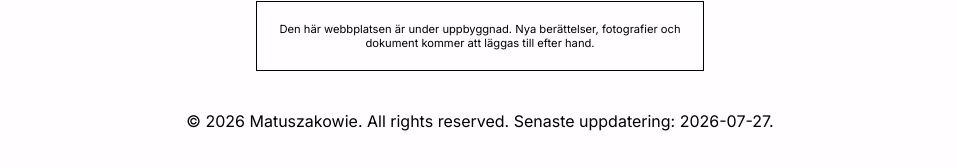
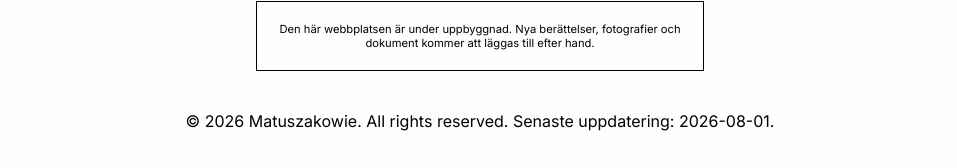
Before and after one commit to Veszna/Matuszakowie, a Jekyll site: the page built from index.html, in a window 1280 px wide. Shown: the part 1384-1552 px from the top of the page, without its empty margins (160-1117 px from the left). Built offline with Jekyll 4.4.1, drawn with Linux system fonts in a browser that asks for light colours; some web fonts are replaced.

```diff
--- a/_config.yml
+++ b/_config.yml
@@ -4,4 +4,4 @@ description: En berättelse om Teresa och Kazimierz
 url: "https://veszna.github.io"
 baseurl: "/Matuszakowie"
 
-last_updated: 2026-07-27
+last_updated: 2026-08-01
--- a/_includes/hero-home.html
+++ b/_includes/hero-home.html
@@ -11,7 +11,7 @@
                     <ul class="nav-menu">
                         <li><a href="babi/index.html">Om henne</a></li>
                         <li><a href="babi/anecdotes.html">Anekdoter</a></li>
-                        <li><a href="#">Familjebakgrund</a></li>
+                        <li><a href="babi/family_background.html">Familjebakgrund</a></li>
                         <li><a href="#">Dikt</a></li>
                     </ul>
                 </li>
--- a/_includes/hero-pages.html
+++ b/_includes/hero-pages.html
@@ -11,7 +11,7 @@
                     <ul class="nav-menu">
                         <li><a href="../babi/index.html">Om henne</a></li>
                         <li><a href="../babi/anecdotes.html">Anekdoter</a></li>
-                        <li><a href="#">Familjebakgrund</a></li>
+                        <li><a href="../babi/family_background.html">Familjebakgrund</a></li>
                         <li><a href="#">Dikt</a></li>
                     </ul>
                 </li>
--- a/babi/index.html
+++ b/babi/index.html
@@ -8,7 +8,7 @@ title: Teresa
 
     <section class="image-text-container">
         <figure>
-            <img src="../assets/images/babi/Teresa.jpg" alt="Teresa Trojanowska">
+            <img src="../assets/images/babi/teresa.jpg" alt="Teresa Trojanowska">
         </figure>
 
         <div>
--- a/dadi/index.html
+++ b/dadi/index.html
@@ -8,7 +8,7 @@ title: Kazimierz
 
     <section class="image-text-container">
         <figure>
-            <img src="../assets/images/dadi/Kazik.jpg" alt="Kazimierz Matuszak">
+            <img src="../assets/images/dadi/kazik.jpg" alt="Kazimierz Matuszak">
         </figure>
 
         <div>
@@ -54,7 +54,7 @@ title: Kazimierz
         </div>
 
         <figure>
-            <img src="../assets/images/dadi/KazikWanda.jpg" alt="Kazimierz Matuszak">
+            <img src="../assets/images/dadi/kazik-wanda.jpg" alt="Kazimierz Matuszak">
             <figcaption>Kazimierz som liten, med sin moster Wanda.</figcaption>
         </figure>
     </section>
```
Also changed, not shown: babi/family_background.html (added, +38 -0 lines), assets/images/babi/maria.jpg (added), assets/images/dadi/kazik-wanda.jpg (renamed from assets/images/dadi/KazikWanda.jpg), 1 other file.
